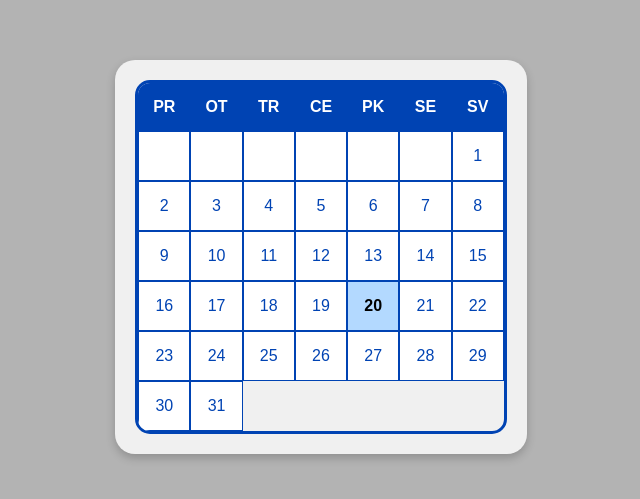
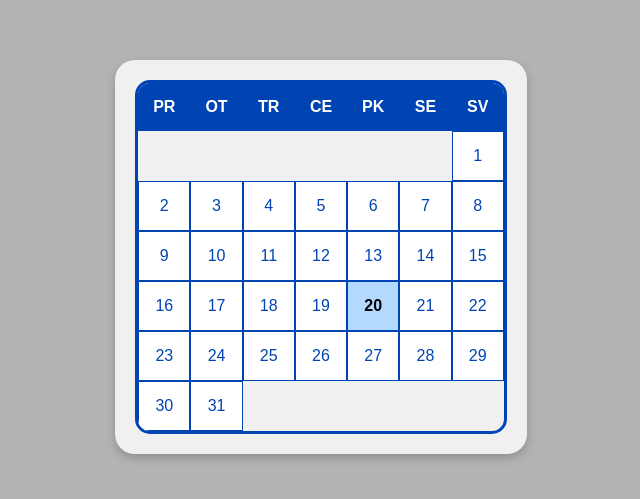
Before and after one commit to featherax/virsotnes-kalendars, a plain HTML site: page index.html in a window 1280 px wide. Shown: the part 143-642 px from the top of the page, without its empty margins (319-959 px from the left). Drawn offline with Linux system fonts and the light colour scheme.

Commit message:
Update styles.css

```diff
--- a/styles.css
+++ b/styles.css
@@ -66,3 +66,9 @@ body {
     left: 5px;
     color: inherit;
 }
+
+.inactive {
+    background-color: #f0f0f0;
+    border: 1px solid transparent;
+    cursor: default;
+}
```
